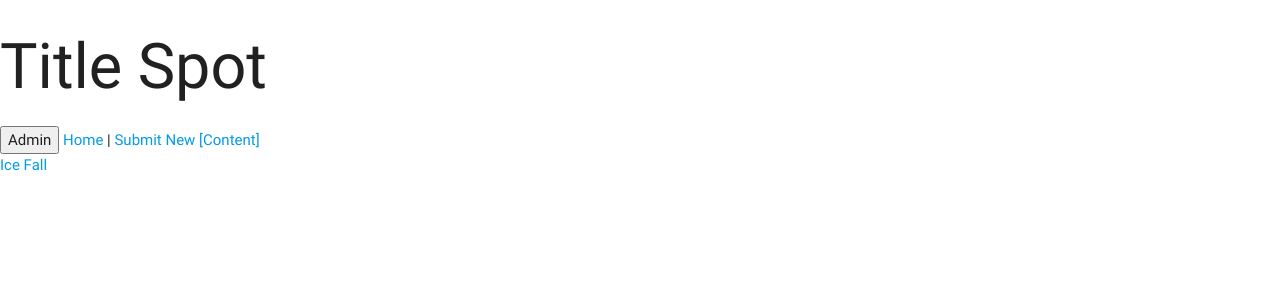
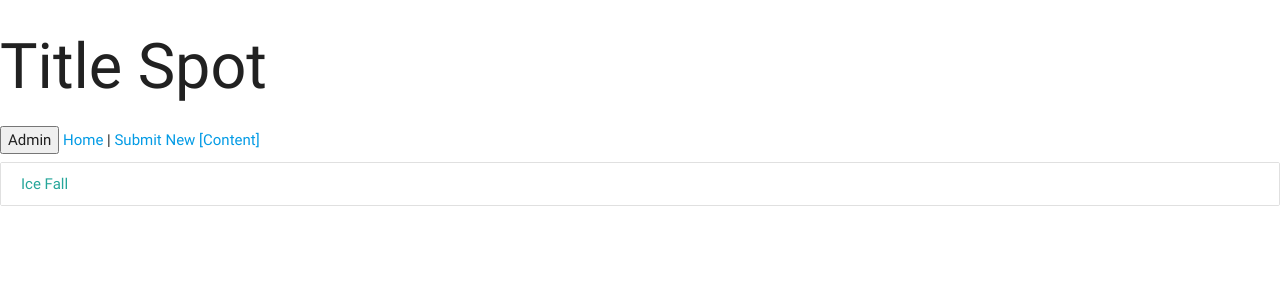
Before and after one commit to J-Michael-Brown/React-Game-Host, a React (Create React App) app: page /#/ in a window 1280 px wide. Shown: the top 300 px of the page. Built offline with nearby package versions, Linux system fonts and the light colour scheme.

Commit message:
add collection

```diff
--- a/src/components/ContentList.jsx
+++ b/src/components/ContentList.jsx
@@ -2,10 +2,12 @@ import React from 'react';
 import ContentListOverview from './ContentListOverview';
 import PropTypes from 'prop-types';
 import {v4} from 'uuid';
+import {Collection} from 'react-materialize';
 
 function ContentList(props){
   return(
     <div>
+      <Collection>
         {Object.keys(props.contentInfoList).map((contentInfoId) => {
           let contentInfo = props.contentInfoList[contentInfoId];
           return(
@@ -15,6 +17,7 @@ function ContentList(props){
               key={v4()}/>
           )
         })}
+      </Collection>
     </div>
   )
 }
--- a/src/components/ContentListOverview.jsx
+++ b/src/components/ContentListOverview.jsx
@@ -1,11 +1,12 @@
 import React from 'react';
 import PropTypes from 'prop-types';
 import {Link} from 'react-router-dom';
+import {CollectionItem} from 'react-materialize';
 
 function ContentListOverview(props){
   return(
     <div>
-      <Link to={`/view/${props.contentId}`}>{props.name}</Link>
+      <Link to={`/view/${props.contentId}`}><CollectionItem href='#'>{props.name}</CollectionItem></Link>
     </div>
   )
 }
```
Lines whose indentation alone changed are shown as unchanged.
